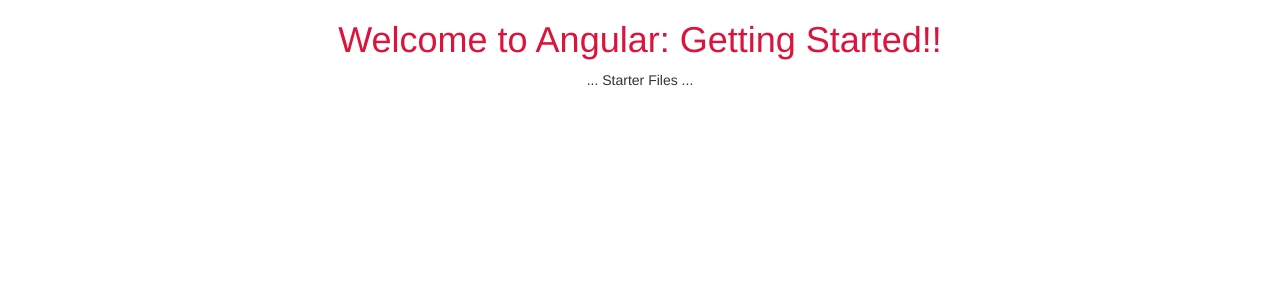
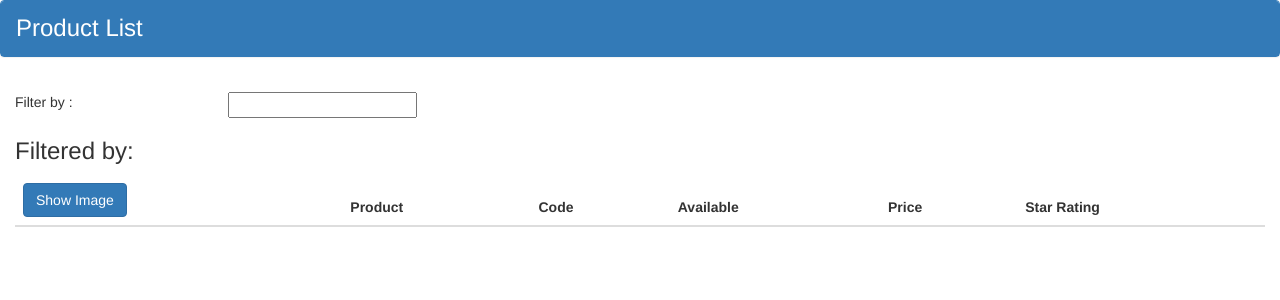
Before and after one commit to tahanyFawzy1994/Angular-Product-tutorial-Code, an Angular app in the folder APM-Start/: page / in a window 1280 px wide. Shown: the top 300 px of the page. Built offline with nearby package versions, Linux system fonts and the light colour scheme.

Commit message:
Using a Component as a Directive (use product component in the app component)

```diff
--- a/APM-Start/src/app/app.component.ts
+++ b/APM-Start/src/app/app.component.ts
@@ -2,8 +2,7 @@
 
 @Component({
   selector: 'pm-root',
-  templateUrl: './app.component.html',
-  styleUrls: ['./app.component.css']
+  template : `<pm-products></pm-products>`
 })
 export class AppComponent {
   title = 'Angular: Getting Started';
--- a/APM-Start/src/app/app.module.ts
+++ b/APM-Start/src/app/app.module.ts
@@ -2,10 +2,11 @@
 import { NgModule } from '@angular/core';
 
 import { AppComponent } from './app.component';
-
+import {ProductListComponent} from './products/product-list.component'
 @NgModule({
   declarations: [
-    AppComponent
+    AppComponent,
+    ProductListComponent
   ],
   imports: [
     BrowserModule
--- a/APM-Start/src/app/products/product-list.component.html
+++ b/APM-Start/src/app/products/product-list.component.html
@@ -18,6 +18,7 @@
     </div>
     <div class="table-responsive">
         <table class="table">
+            <thead>
                 <tr>
                     <th><button class="btn btn-primary">Show Image</button></th>
                     <th>Product</th>
@@ -26,6 +27,7 @@
                     <th>Price</th>
                     <th>Star Rating</th>
                 </tr>
+            </thead>
             <tbody>
 
             </tbody>
--- /dev/null
+++ b/APM-Start/src/app/products/product-list.component.ts
@@ -0,0 +1,9 @@
+import { Component } from "@angular/core";
+
+@Component({
+    selector : 'pm-products',
+    templateUrl : 'product-list.component.html'
+})
+export class ProductListComponent{
+    pageTitle : string = "Product List";
+}
```
Lines whose indentation alone changed are shown as unchanged.
